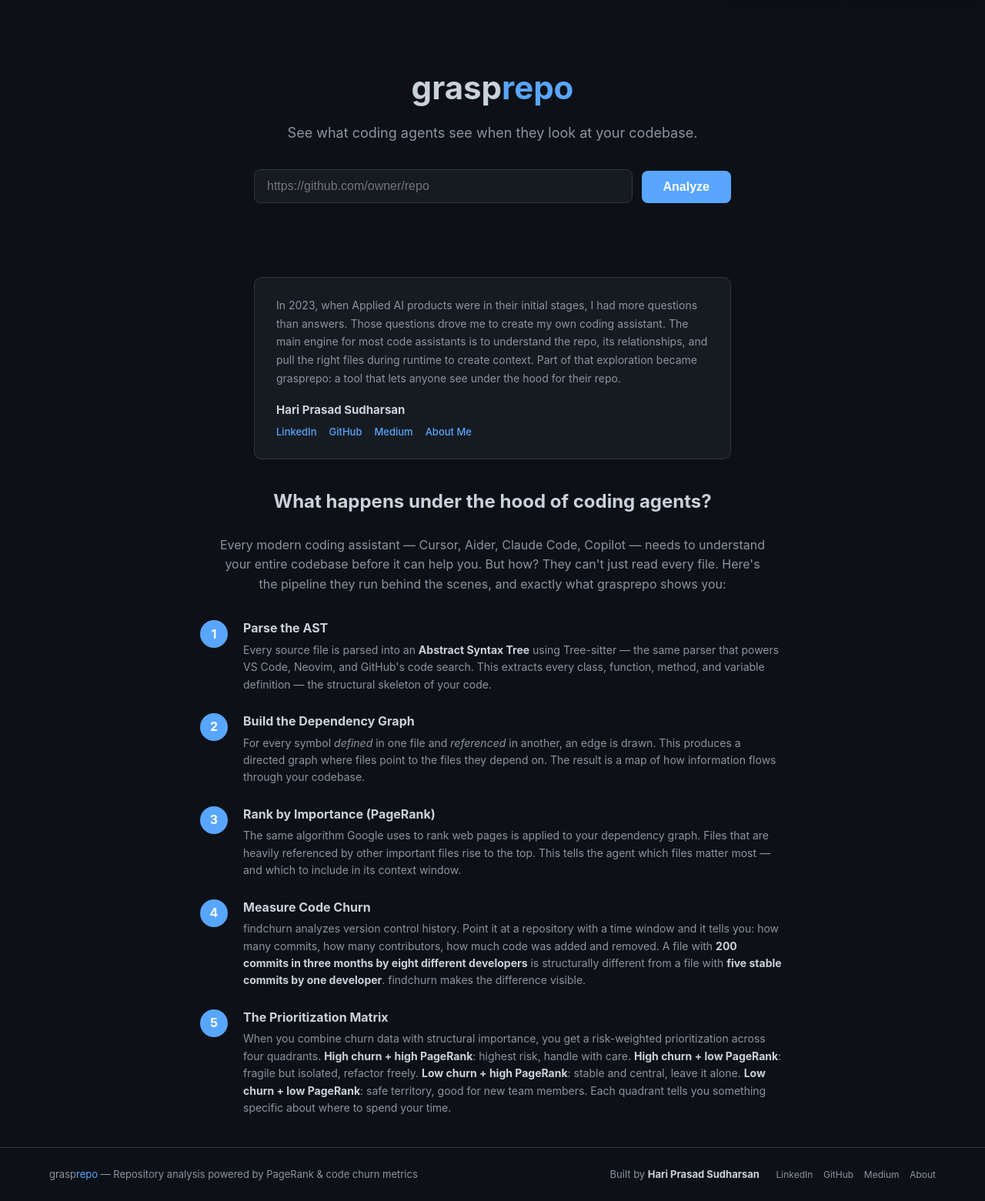
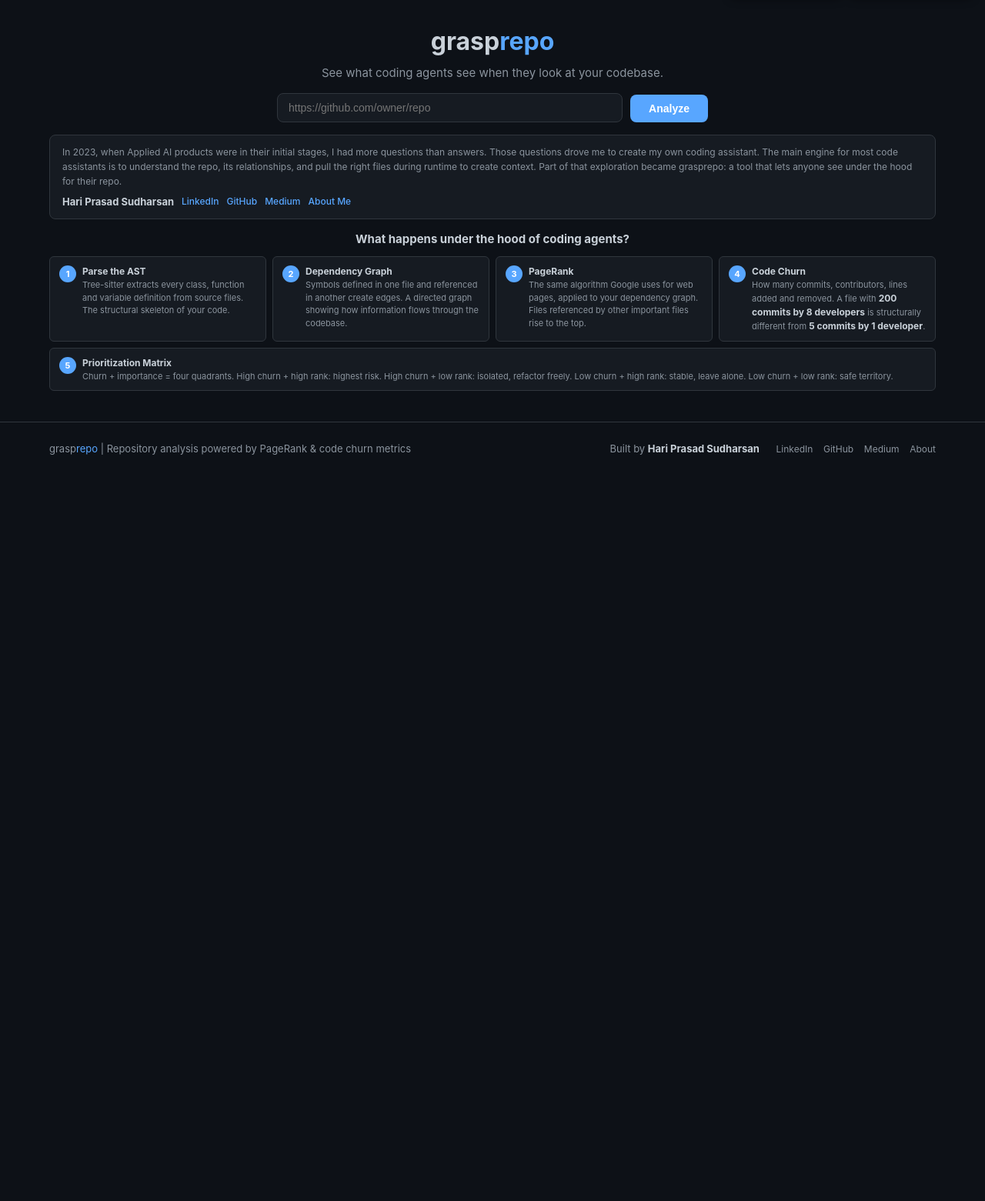
Before and after one commit to brettleehari/grasprepo, a FastAPI app: page / in a window 1280 px wide. Shown: the part 54-1615 px from the top of the page at 77% size. After the commit the page ends 645 px from the top, so only its background shows below. Run offline with FastAPI, Linux system fonts and the light colour scheme; some libraries are stand-ins or nearby versions.

Commit message:
Compact landing page to fit single viewport, remove all em dashes
- Smaller hero with tighter padding
- Author card condensed to inline format
- Pipeline steps in 4-column grid instead of vertical list
- Removed all em dashes and replaced with colons/pipes
- Everything visible without scrolling on desktop

Co-Authored-By: Claude Opus 4.6 (1M context) <noreply@anthropic.com>

```diff
--- a/web/static/style.css
+++ b/web/static/style.css
@@ -50,6 +50,15 @@ nav .links a:hover, nav .links a.active { color: var(--text); text-decoration: n
 .hero h1 { font-size: 42px; margin-bottom: 12px; }
 .hero h1 span { color: var(--accent); }
 .hero p { color: var(--text-muted); font-size: 18px; max-width: 600px; margin: 0 auto 32px; }
+
+/* Compact hero (landing page) */
+.hero-compact {
+    text-align: center;
+    padding: 28px 0 16px;
+}
+.hero-compact h1 { font-size: 32px; margin-bottom: 4px; }
+.hero-compact h1 span { color: var(--accent); }
+.hero-sub { color: var(--text-muted); font-size: 15px; margin: 0 auto 14px; }
 
 /* Cards grid */
 .cards { display: grid; grid-template-columns: repeat(auto-fit, minmax(320px, 1fr)); gap: 20px; padding-bottom: 60px; }
@@ -213,8 +222,8 @@ tr.highlight td:first-child .rank-badge { background: var(--green); }
 /* URL input row */
 .url-input-row {
     display: flex;
-    gap: 12px;
-    max-width: 620px;
+    gap: 10px;
+    max-width: 560px;
     margin: 0 auto;
 }
 .url-input-row input {
@@ -222,17 +231,17 @@ tr.highlight td:first-child .rank-badge { background: var(--green); }
     background: var(--surface);
     border: 1px solid var(--border);
     border-radius: 8px;
-    padding: 12px 16px;
+    padding: 10px 14px;
     color: var(--text);
-    font-size: 16px;
+    font-size: 14px;
 }
 .url-input-row input:focus { outline: none; border-color: var(--accent); }
-.url-input-row button { padding: 12px 28px; font-size: 16px; border-radius: 8px; }
+.url-input-row button { padding: 10px 24px; font-size: 14px; border-radius: 8px; }
 
 /* Loading section */
 .loading-section {
     text-align: center;
-    padding: 60px 0;
+    padding: 40px 0;
 }
 .spinner-lg {
     display: inline-block;
@@ -430,17 +439,30 @@ tr.highlight td:first-child .rank-badge { background: var(--green); }
     }
 }
 
-/* Pipeline steps (explainer) */
-.pipeline-steps { max-width: 760px; margin: 0 auto; }
-.step {
+/* Pipeline grid (compact) */
+.pipeline-grid {
+    display: grid;
+    grid-template-columns: repeat(4, 1fr);
+    gap: 8px;
+    margin-bottom: 10px;
+}
+.pipe-card {
+    background: var(--surface);
+    border: 1px solid var(--border);
+    border-radius: 6px;
+    padding: 10px 12px;
+    font-size: 11px;
+    line-height: 1.5;
+    color: var(--text-muted);
     display: flex;
-    gap: 20px;
-    margin-bottom: 24px;
+    gap: 8px;
     align-items: flex-start;
 }
-.step-num {
+.pipe-card strong { color: var(--text); font-size: 12px; }
+.pipe-card-wide { grid-column: span 4; }
+.pipe-num {
     flex-shrink: 0;
-    width: 36px; height: 36px;
+    width: 22px; height: 22px;
     background: var(--accent);
     color: #fff;
     border-radius: 50%;
@@ -448,13 +470,13 @@ tr.highlight td:first-child .rank-badge { background: var(--green); }
     align-items: center;
     justify-content: center;
     font-weight: 700;
-    font-size: 16px;
-    margin-top: 2px;
+    font-size: 11px;
+    margin-top: 1px;
 }
-.step-content { flex: 1; }
-.step-content h3 { font-size: 16px; margin-bottom: 4px; }
-.step-content p { color: var(--text-muted); font-size: 14px; line-height: 1.6; }
-.step-content strong { color: var(--text); }
+@media (max-width: 768px) {
+    .pipeline-grid { grid-template-columns: 1fr 1fr; }
+    .pipe-card-wide { grid-column: span 2; }
+}
 
 /* AST tree */
 .ast-tree {
@@ -544,30 +566,25 @@ details[open] > summary::before { transform: rotate(90deg); }
     padding: 16px;
 }
 
-/* Author card */
-.author-card {
-    max-width: 620px;
-    margin: 36px auto 0;
+/* Author inline */
+.author-inline {
     background: var(--surface);
     border: 1px solid var(--border);
-    border-radius: 10px;
-    padding: 24px 28px;
+    border-radius: 8px;
+    padding: 12px 16px;
+    margin-bottom: 10px;
 }
-.author-text p {
+.author-inline p {
     color: var(--text-muted);
-    font-size: 14px;
-    line-height: 1.7;
-    margin-bottom: 16px;
+    font-size: 12px;
+    line-height: 1.6;
+    margin-bottom: 6px;
 }
-.author-meta strong { font-size: 15px; color: var(--text); }
-.author-links {
-    display: flex;
-    gap: 16px;
-    margin-top: 6px;
-    flex-wrap: wrap;
-}
+.author-meta { display: flex; align-items: center; gap: 10px; flex-wrap: wrap; }
+.author-meta strong { font-size: 13px; color: var(--text); }
+.author-links { display: flex; gap: 10px; }
 .author-links a {
-    font-size: 13px;
+    font-size: 12px;
     font-weight: 500;
     color: var(--accent);
     text-decoration: none;
--- a/web/templates/admin.html
+++ b/web/templates/admin.html
@@ -4,7 +4,7 @@
 
 {% block content %}
 <h1 style="margin-top:32px;">Internal Analytics</h1>
-<p style="color:var(--text-muted);margin-bottom:16px;">Who we've served — not public.</p>
+<p style="color:var(--text-muted);margin-bottom:16px;">Who we've served. Internal only.</p>
 
 <div class="stats-row" id="stats-row">
     <div class="stat-box"><div class="label">Total Analyses</div><div class="value" id="stat-total">-</div></div>
--- a/web/templates/base.html
+++ b/web/templates/base.html
@@ -25,7 +25,7 @@
         <div class="container">
             <div class="footer-content">
                 <div class="footer-brand">
-                    grasp<span>repo</span> &mdash; Repository analysis powered by PageRank &amp; code churn metrics
+                    grasp<span>repo</span> | Repository analysis powered by PageRank &amp; code churn metrics
                 </div>
                 <div class="footer-author">
                     Built by <strong>Hari Prasad Sudharsan</strong>
@@ -40,7 +40,7 @@
         </div>
     </footer>
 
-    <!-- Floating CTA — visible on all pages -->
+    <!-- Floating CTA -->
     <div class="floating-cta">
         <a href="https://github.com/brettleehari/grasprepo" target="_blank" class="fcta-btn fcta-github" title="Star on GitHub">
             <svg viewBox="0 0 16 16" width="14" height="14" fill="currentColor"><path d="M8 .25a.75.75 0 0 1 .673.418l1.882 3.815 4.21.612a.75.75 0 0 1 .416 1.279l-3.046 2.97.719 4.192a.75.75 0 0 1-1.088.791L8 12.347l-3.766 1.98a.75.75 0 0 1-1.088-.79l.72-4.194L.818 6.374a.75.75 0 0 1 .416-1.28l4.21-.611L7.327.668A.75.75 0 0 1 8 .25z"/></svg>
--- a/web/templates/index.html
+++ b/web/templates/index.html
@@ -3,11 +3,10 @@
 {% block title %}grasprepo - See What Coding Agents See{% endblock %}
 
 {% block content %}
-<!-- Hero + Story -->
-<div class="hero">
+<!-- Compact hero -->
+<div class="hero-compact">
     <h1>grasp<span>repo</span></h1>
-    <p>See what coding agents see when they look at your codebase.</p>
-
+    <p class="hero-sub">See what coding agents see when they look at your codebase.</p>
     <form id="analyze-form" onsubmit="return startAnalysis(event)">
         <div class="url-input-row">
             <input type="url" id="repo-url" placeholder="https://github.com/owner/repo" required autocomplete="url">
@@ -16,68 +15,46 @@
     </form>
 </div>
 
-<!-- How it works — shown before analysis -->
+<!-- Everything visible without scrolling -->
 <div id="explainer">
-    <!-- Author card (top) -->
-    <div class="author-card" style="margin-bottom:36px;">
-        <div class="author-text">
-            <p>In 2023, when Applied AI products were in their initial stages, I had more questions than answers. Those questions drove me to create my own coding assistant. The main engine for most code assistants is to understand the repo, its relationships, and pull the right files during runtime to create context. Part of that exploration became grasprepo: a tool that lets anyone see under the hood for their repo.</p>
-            <div class="author-meta">
-                <strong>Hari Prasad Sudharsan</strong>
-                <div class="author-links">
-                    <a href="https://linkedin.com/in/haripm4ai" target="_blank">LinkedIn</a>
-                    <a href="https://github.com/brettleehari" target="_blank">GitHub</a>
-                    <a href="https://medium.com/@brettleehari/how-will-you-design-a-code-assist-8cbc085a08cd" target="_blank">Medium</a>
-                    <a href="https://brettleehari.github.io/aboutme/" target="_blank">About Me</a>
-                </div>
-            </div>
+    <!-- Author + context -->
+    <div class="author-inline">
+        <p>In 2023, when Applied AI products were in their initial stages, I had more questions than answers. Those questions drove me to create my own coding assistant. The main engine for most code assistants is to understand the repo, its relationships, and pull the right files during runtime to create context. Part of that exploration became grasprepo: a tool that lets anyone see under the hood for their repo.</p>
+        <div class="author-meta">
+            <strong>Hari Prasad Sudharsan</strong>
+            <span class="author-links">
+                <a href="https://linkedin.com/in/haripm4ai" target="_blank">LinkedIn</a>
+                <a href="https://github.com/brettleehari" target="_blank">GitHub</a>
+                <a href="https://medium.com/@brettleehari/how-will-you-design-a-code-assist-8cbc085a08cd" target="_blank">Medium</a>
+                <a href="https://brettleehari.github.io/aboutme/" target="_blank">About Me</a>
+            </span>
         </div>
     </div>
 
-    <h2 style="text-align:center;margin-bottom:24px;">What happens under the hood of coding agents?</h2>
-    <p style="text-align:center;color:var(--text-muted);max-width:720px;margin:0 auto 32px;">
-        Every modern coding assistant — Cursor, Aider, Claude Code, Copilot — needs to understand your entire codebase before it can help you.
-        But how? They can't just read every file. Here's the pipeline they run behind the scenes, and exactly what grasprepo shows you:
-    </p>
-
-    <div class="pipeline-steps">
-        <div class="step">
-            <div class="step-num">1</div>
-            <div class="step-content">
-                <h3>Parse the AST</h3>
-                <p>Every source file is parsed into an <strong>Abstract Syntax Tree</strong> using Tree-sitter — the same parser that powers VS Code, Neovim, and GitHub's code search. This extracts every class, function, method, and variable definition — the structural skeleton of your code.</p>
-            </div>
+    <!-- Pipeline grid -->
+    <h3 style="text-align:center;margin:14px 0 10px;font-size:15px;">What happens under the hood of coding agents?</h3>
+    <div class="pipeline-grid">
+        <div class="pipe-card">
+            <div class="pipe-num">1</div>
+            <div><strong>Parse the AST</strong><br>Tree-sitter extracts every class, function and variable definition from source files. The structural skeleton of your code.</div>
         </div>
-        <div class="step">
-            <div class="step-num">2</div>
-            <div class="step-content">
-                <h3>Build the Dependency Graph</h3>
-                <p>For every symbol <em>defined</em> in one file and <em>referenced</em> in another, an edge is drawn. This produces a directed graph where files point to the files they depend on. The result is a map of how information flows through your codebase.</p>
-            </div>
+        <div class="pipe-card">
+            <div class="pipe-num">2</div>
+            <div><strong>Dependency Graph</strong><br>Symbols defined in one file and referenced in another create edges. A directed graph showing how information flows through the codebase.</div>
         </div>
-        <div class="step">
-            <div class="step-num">3</div>
-            <div class="step-content">
-                <h3>Rank by Importance (PageRank)</h3>
-                <p>The same algorithm Google uses to rank web pages is applied to your dependency graph. Files that are heavily referenced by other important files rise to the top. This tells the agent which files matter most — and which to include in its context window.</p>
-            </div>
+        <div class="pipe-card">
+            <div class="pipe-num">3</div>
+            <div><strong>PageRank</strong><br>The same algorithm Google uses for web pages, applied to your dependency graph. Files referenced by other important files rise to the top.</div>
         </div>
-        <div class="step">
-            <div class="step-num">4</div>
-            <div class="step-content">
-                <h3>Measure Code Churn</h3>
-                <p>findchurn analyzes version control history. Point it at a repository with a time window and it tells you: how many commits, how many contributors, how much code was added and removed. A file with <strong>200 commits in three months by eight different developers</strong> is structurally different from a file with <strong>five stable commits by one developer</strong>. findchurn makes the difference visible.</p>
-            </div>
+        <div class="pipe-card">
+            <div class="pipe-num">4</div>
+            <div><strong>Code Churn</strong><br>How many commits, contributors, lines added and removed. A file with <strong>200 commits by 8 developers</strong> is structurally different from <strong>5 commits by 1 developer</strong>.</div>
         </div>
-        <div class="step">
-            <div class="step-num">5</div>
-            <div class="step-content">
-                <h3>The Prioritization Matrix</h3>
-                <p>When you combine churn data with structural importance, you get a risk-weighted prioritization across four quadrants. <strong>High churn + high PageRank</strong>: highest risk, handle with care. <strong>High churn + low PageRank</strong>: fragile but isolated, refactor freely. <strong>Low churn + high PageRank</strong>: stable and central, leave it alone. <strong>Low churn + low PageRank</strong>: safe territory, good for new team members. Each quadrant tells you something specific about where to spend your time.</p>
-            </div>
+        <div class="pipe-card pipe-card-wide">
+            <div class="pipe-num">5</div>
+            <div><strong>Prioritization Matrix</strong><br>Churn + importance = four quadrants. High churn + high rank: highest risk. High churn + low rank: isolated, refactor freely. Low churn + high rank: stable, leave alone. Low churn + low rank: safe territory.</div>
         </div>
     </div>
-
 </div>
 
 <!-- Loading -->
@@ -152,7 +129,7 @@
 
     <!-- Tab: AST Explorer -->
     <div class="tab-panel" id="panel-ast">
-        <p style="color:var(--text-muted);margin-bottom:4px;">The Abstract Syntax Tree — every symbol Tree-sitter extracted from this codebase. This is what coding agents "see" when they parse your code.</p>
+        <p style="color:var(--text-muted);margin-bottom:4px;">The Abstract Syntax Tree: every symbol Tree-sitter extracted from this codebase. This is what coding agents "see" when they parse your code.</p>
         <div style="margin-bottom:12px;display:flex;gap:12px;align-items:center;">
             <input type="text" id="ast-search" placeholder="Search symbols..." style="background:var(--bg);border:1px solid var(--border);border-radius:6px;padding:8px 12px;color:var(--text);font-size:14px;width:280px;">
             <span id="ast-stats" style="font-size:13px;color:var(--text-muted);"></span>
```
